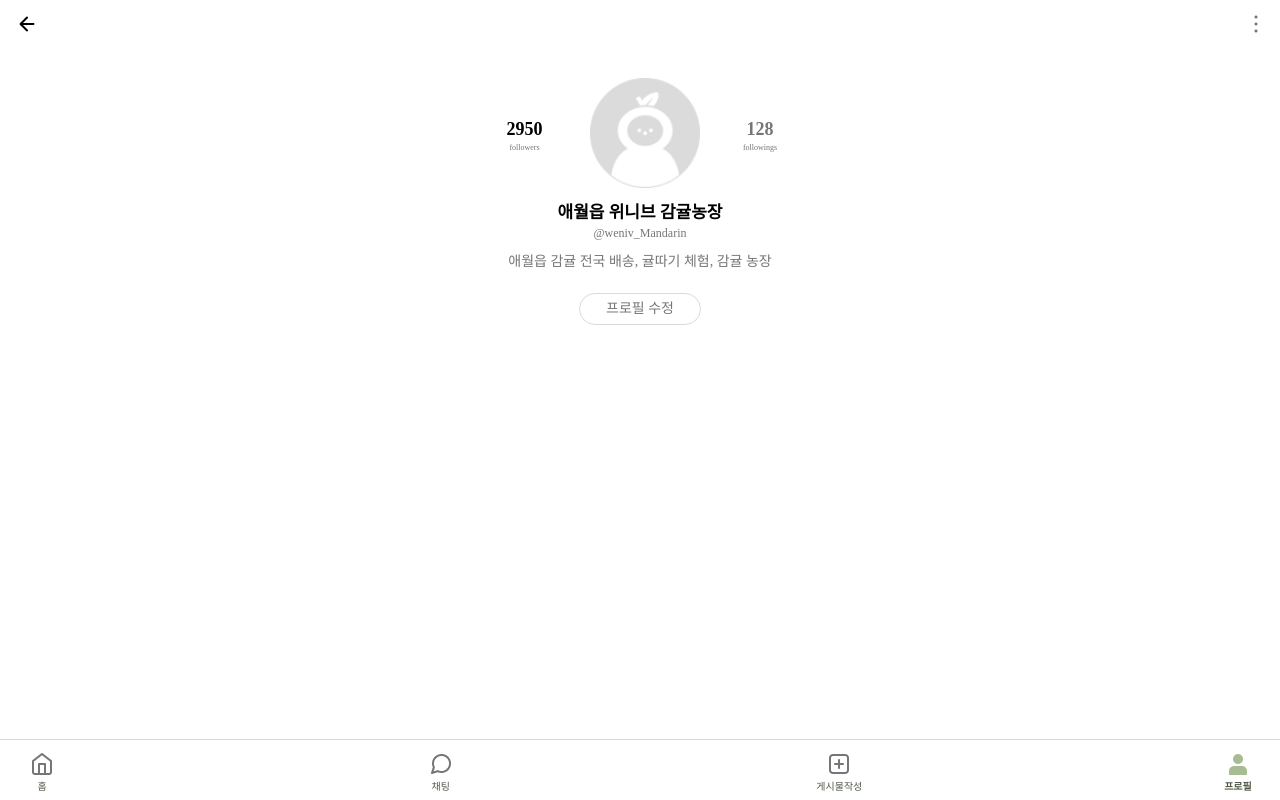
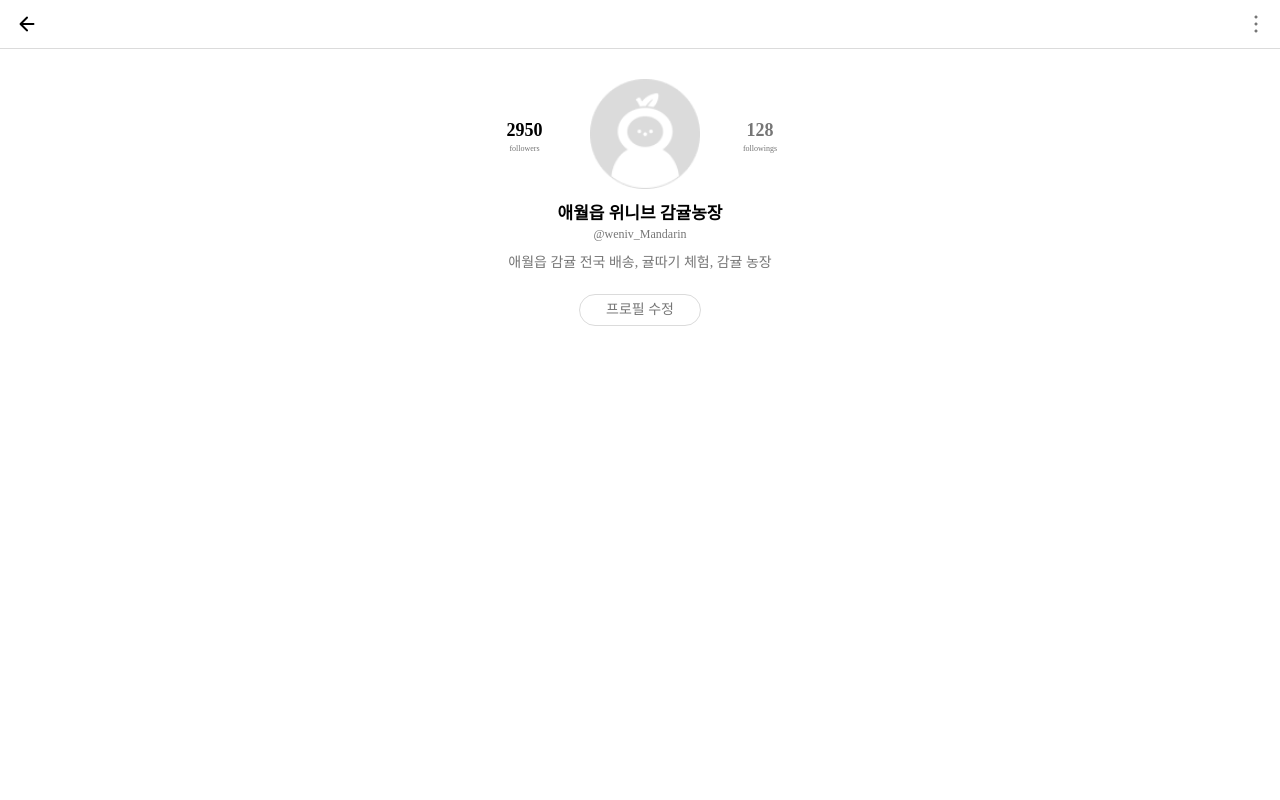
Before and after one commit to 17ANT/INATON, a React (Create React App) app: page /myprofile in a window 1280 px wide. Built offline with nearby package versions, Linux system fonts and the light colour scheme.

Commit message:
Feat: 내 프로필 페이지에서 내 프로필 정보 수정 페이지로 이동

```diff
--- a/src/pages/myProfile/MyProfile.jsx
+++ b/src/pages/myProfile/MyProfile.jsx
@@ -1,6 +1,6 @@
 import React from 'react';
 import styled from 'styled-components';
-import NavBar from '../../components/navBar/NavBar';
+import { Link } from 'react-router-dom';
 
 const MyProfileDiv = styled.div`
     margin: 0 auto;
@@ -11,6 +11,7 @@ const TopBasicNav = styled.nav`
     display: flex;
     justify-content: space-between;
     min-width: 390px;
+    border-bottom: 0.5px solid var(--border-color);
 `;
 
 const ArrowLeftImg = styled.img`
@@ -115,17 +116,10 @@ const ProfileModificationBtn = styled.div`
 
 export default function MyProfile() {
     return (
-    <>
         <MyProfileDiv>
             <TopBasicNav>
-          <ArrowLeftImg
-            src="/assets/icon/icon-arrow-left.png"
-            alt="arrow-left-img"
-          />
-          <MoreVerticalImg
-            src="/assets/icon/icon-more-vertical.png"
-            alt="more-vertical-img"
-          />
+                <ArrowLeftImg src='/assets/icon/icon-arrow-left.png' alt='arrow-left-img' />
+                <MoreVerticalImg src='/assets/icon/icon-more-vertical.png' alt='more-vertical-img' />
             </TopBasicNav>
 
             <ProfileSection>
@@ -134,7 +128,7 @@ export default function MyProfile() {
                         <FollowersNum>2950</FollowersNum>
                         <FollowersStr>followers</FollowersStr>
                     </FollowersDiv>
-            <ProfileImg src="/assets/Ellipse-1.png"></ProfileImg>
+                    <ProfileImg src='/assets/Ellipse-1.png'></ProfileImg>
                     <FollowingsDiv>
                         <FollowingsNum>128</FollowingsNum>
                         <FollowingsStr>followings</FollowingsStr>
@@ -143,13 +137,11 @@ export default function MyProfile() {
 
                 <UserNameHeader>애월읍 위니브 감귤농장</UserNameHeader>
                 <UserIdSpan>@weniv_Mandarin</UserIdSpan>
-          <UserDescSpan>
-            애월읍 감귤 전국 배송, 귤따기 체험, 감귤 농장
-          </UserDescSpan>
+                <UserDescSpan>애월읍 감귤 전국 배송, 귤따기 체험, 감귤 농장</UserDescSpan>
+                <Link to='/myprofile/modification' style={{ textDecoration: 'none' }}>
                     <ProfileModificationBtn>프로필 수정</ProfileModificationBtn>
+                </Link>
             </ProfileSection>
         </MyProfileDiv>
-      <NavBar />
-    </>
     );
 }
```
Lines whose indentation alone changed are shown as unchanged.
